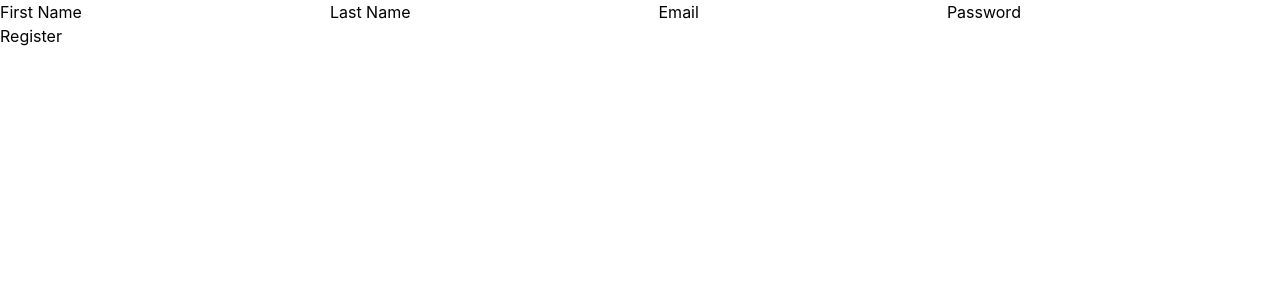
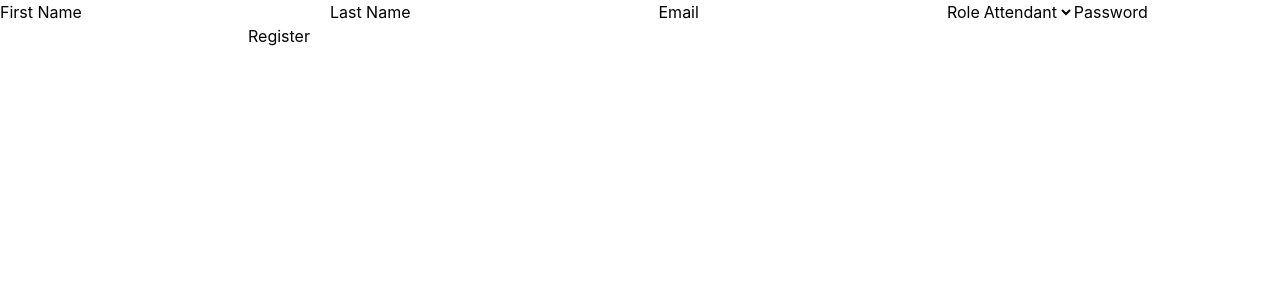
Before and after one commit to Aimable01/restful, a React (Vite) app in the folder frontend/: page /auth/signup in a window 1280 px wide. Shown: the top 300 px of the page. Built offline with nearby package versions, Linux system fonts and the light colour scheme; no server answers.

Commit message:
feat: add roles selection at signup

```diff
--- a/frontend/src/pages/Signup.tsx
+++ b/frontend/src/pages/Signup.tsx
@@ -9,13 +9,16 @@ const schema = z.object({
   firstName: z.string().nonempty("First name is required"),
   lastName: z.string().nonempty("Last name is required"),
   email: z.email("Enter a valid email").nonempty("Email is required"),
+  role: z.string(),
   password: z.string("Enter your password").nonempty("Password is required"),
 });
 
+// type ROLE = "attendant" | "admin";
 interface signupInputs {
   firstName: string;
   lastName: string;
   email: string;
+  role: string;
   password: string;
 }
 
@@ -58,6 +61,12 @@ export default function SignupPage() {
         <input type="email" {...register("email")} />
         {errors.email && <p>{errors.email.message}</p>}
 
+        <label>Role</label>
+        <select {...register("role")}>
+          <option value="attendant">Attendant</option>
+          <option value="admin">Admin</option>
+        </select>
+
         <label>Password</label>
         <input type="password" {...register("password")} />
         {errors.password && <p>{errors.password.message}</p>}
```
Also changed, not shown: 1 other file (tests, documents, lock files or other folders).
